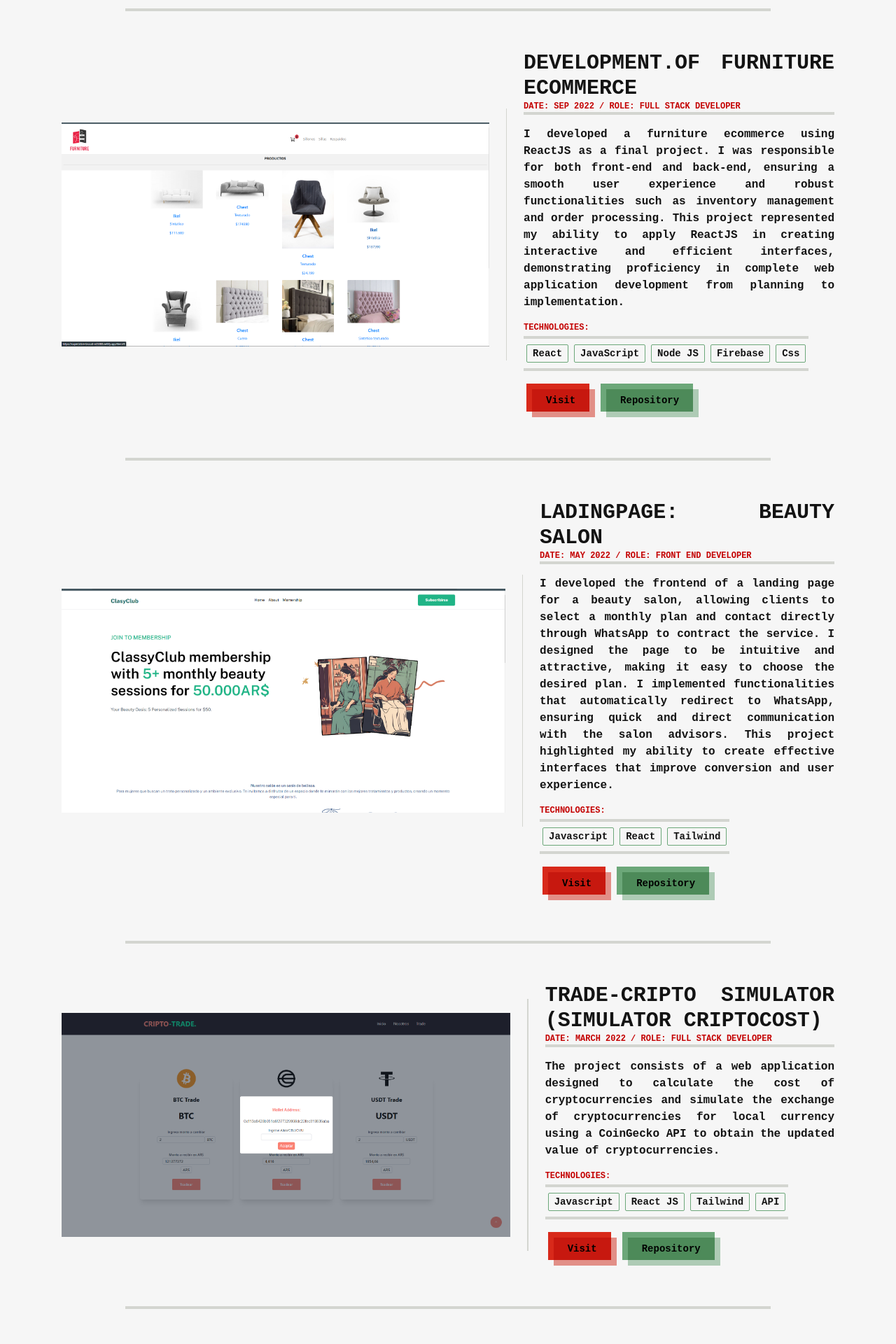
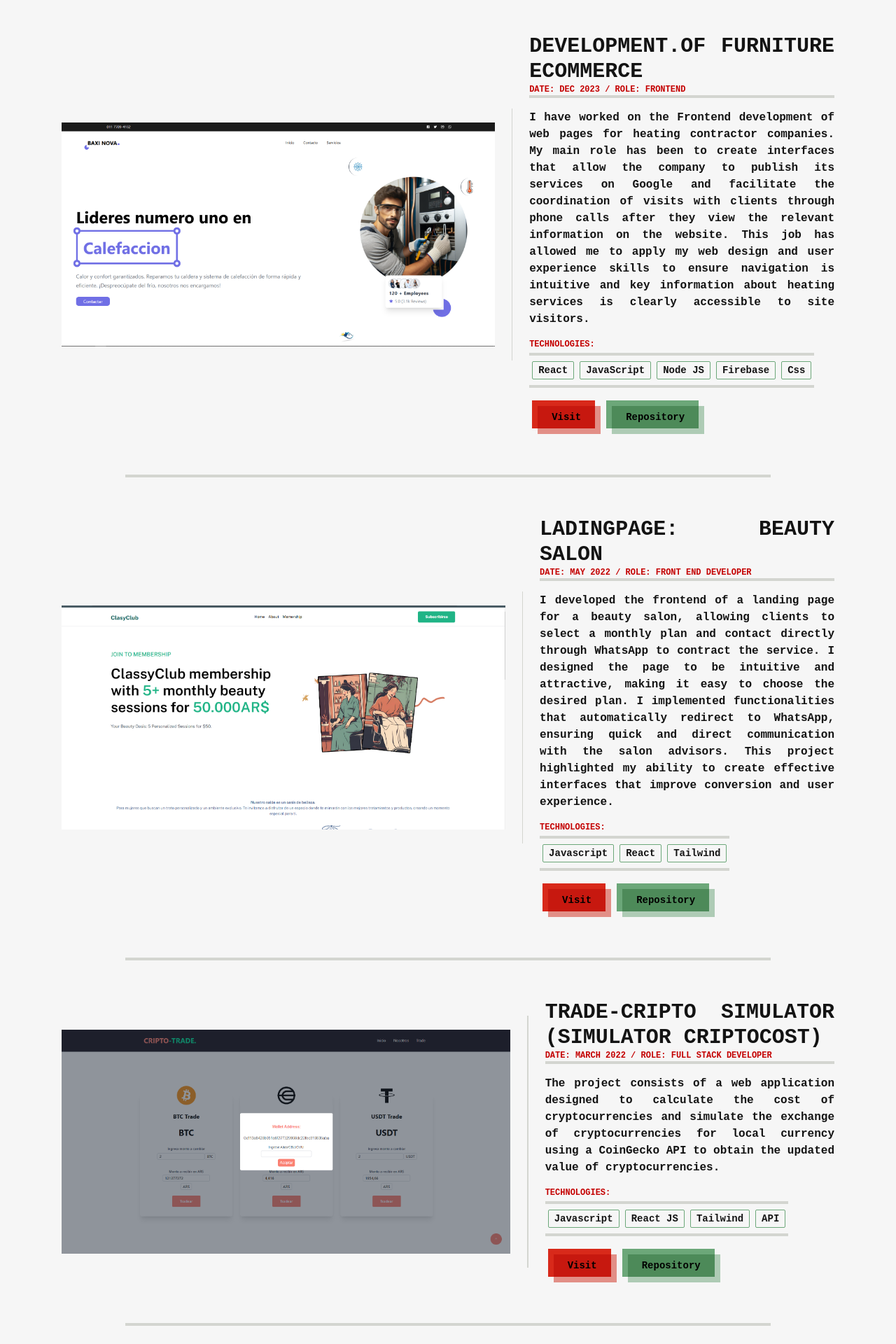
Before and after one commit to luk444/Portafolio-2024, a React (Create React App) app: page / in a window 1280 px wide. Shown: the part 3080-5000 px from the top of the page at 70% size. Built offline with nearby package versions, Linux system fonts and the light colour scheme.

Commit message:
updateProyects

```diff
--- a/src/data/proyects.js
+++ b/src/data/proyects.js
@@ -4,6 +4,8 @@ import TradeCripto from "../assets/TradeCripto.png";
 import translator from "../assets/translator.png";
 import furniture from "../assets/Forniture-Ecomerce.png";
 import Classyclub from "../assets/ClassyClub.png";
+import Autopart from "../assets/Ecomerce-Automanicaos.png";
+
 
 const proyects = [
   {
@@ -14,19 +16,19 @@ const proyects = [
     tecnologies: ["Javascript", "React JS", "Redux", "Tailwind", "Node JS", "Express", "Firebase", "FirebaseAuth"],
     deploy: "https://automaniacos.netlify.app/",
     repo: "https://github.com/luk444/Ecomerce-AutoManiacos",
-    img: baxinova,
+    img: Autopart,
     rol:"Full Stack Developer"
   },
   {
     title: "Development.of Furniture Ecommerce",
-    date: "Sep 2022",
+    date: "Dec 2023",
     description:
-      "I developed a furniture ecommerce using ReactJS as a final project. I was responsible for both front-end and back-end, ensuring a smooth user experience and robust functionalities such as inventory management and order processing. This project represented my ability to apply ReactJS in creating interactive and efficient interfaces, demonstrating proficiency in complete web application development from planning to implementation.",
+      "I have worked on the Frontend development of web pages for heating contractor companies. My main role has been to create interfaces that allow the company to publish its services on Google and facilitate the coordination of visits with clients through phone calls after they view the relevant information on the website. This job has allowed me to apply my web design and user experience skills to ensure navigation is intuitive and key information about heating services is clearly accessible to site visitors.",
     tecnologies: ["React", "JavaScript", "Node JS", "Firebase" , "Css"],
-    deploy: "https://bejewelled-begonia-49bed3.netlify.app/",
-    repo: "https://github.com/luk444/ReactJs-final",
-    img: furniture,
-    rol: "Full Stack Developer"
+    deploy: "https://baxinova.netlify.app/#",
+    repo: "https://github.com/luk444/Web-Empresa-Calderas",
+    img: baxinova,
+    rol: "FrontEnd"
   },
   {
     title: "LadingPage: Beauty salon",
@@ -48,6 +50,17 @@ const proyects = [
     repo: "hhttps://github.com/luk444/TradeCripto",
     img: TradeCripto,
     rol:"Full Stack Developer"
+  },
+  {
+    title: "Development.of Furniture Ecommerce",
+    date: "Sep 2022",
+    description:
+      "I developed a furniture ecommerce using ReactJS as a final project. I was responsible for both front-end and back-end, ensuring a smooth user experience and robust functionalities such as inventory management and order processing. This project represented my ability to apply ReactJS in creating interactive and efficient interfaces, demonstrating proficiency in complete web application development from planning to implementation.",
+    tecnologies: ["React", "JavaScript", "Node JS", "Firebase" , "Css"],
+    deploy: "https://bejewelled-begonia-49bed3.netlify.app/",
+    repo: "https://github.com/luk444/ReactJs-final",
+    img: furniture,
+    rol: "Full Stack Developer"
   },
   {
     title: "Lucc Translator [not working because of expired api key]",
```
Also changed, not shown: 1 other file (tests, documents, lock files or other folders).
